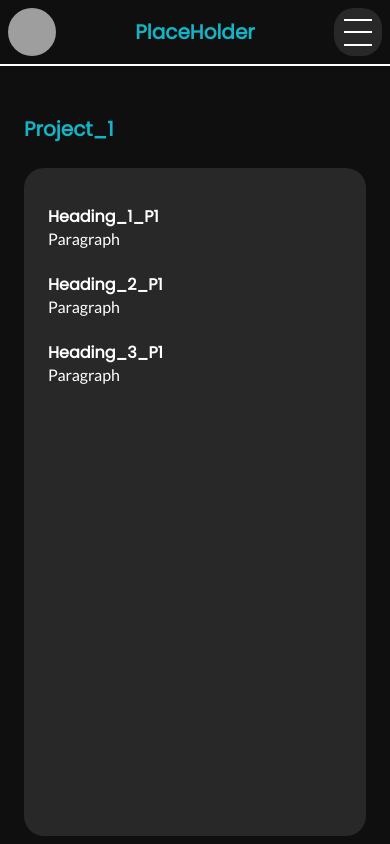
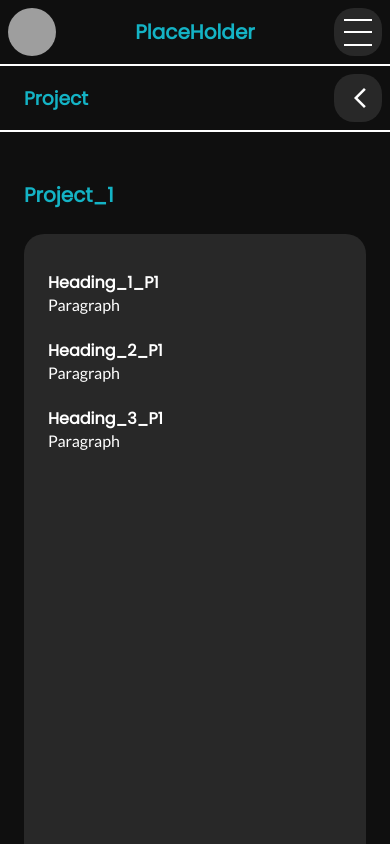
Before and after one commit to ChuzaWick420/Dashboard, a React (Vite) app: page /case_studies in a window 390 px wide. Built offline with nearby package versions, Linux system fonts and the light colour scheme; grey boxes are pictures that could not be loaded.

Commit message:
Added: mobile nav bar

```diff
--- a/src/pages/case_studies/case_studies.css
+++ b/src/pages/case_studies/case_studies.css
@@ -61,4 +61,54 @@
         display: flex;
         flex-direction: column;
     }
+
+    .study_mobile_nav {
+        display: grid;
+        grid-template-rows: auto var(--bar-size);
+
+        .bar {
+            --margin: calc(var(--vertical-separator) /(4* 2) - var(--bullet-size));
+            --buttons-width: calc(var(--vertical-separator) / 4 - 2* var(--margin));
+            height: calc(2* var(--margin) + var(--buttons-width));
+            display: flex;
+            flex-direction: row;
+            align-items: center;
+
+            h3 {
+                padding-inline: var(--internal-padding);
+                flex-grow: 1;
+            }
+
+            .study_burger {
+                background-color: var(--secondary);
+                color: var(--text-color);
+                display: grid;
+                aspect-ratio: 1;
+                place-items: center;
+                height: var(--buttons-width);
+                margin: var(--margin);
+                border-radius: var(--border);
+                position: relative;
+
+                span {
+                    width: 0.5rem;
+                }
+
+                .burger_line_1, .burger_line_2 {
+                    width: 60%;
+                    background-color: var(--text-color);
+                    height: var(--bar-size);
+                    position: absolute;
+                }
+
+                .burger_line_1 {
+                    transform: rotate(45deg);
+                }
+
+                .burger_line_2 {
+                    transform: rotate(-45deg);
+                }
+            }
+        }
+    }
 }
--- a/src/pages/case_studies/case_studies.jsx
+++ b/src/pages/case_studies/case_studies.jsx
@@ -96,6 +96,59 @@ function StudyNav (props) {
 
 }
 
+function MobileNav (props) {
+    let windowWidth = useContext(windowSize);
+
+    const [activeIcon, setActiveIcon] = useState(
+        <span className="material-symbols-outlined">
+            arrow_back_ios
+        </span>
+    );
+
+    const [isActive, setActive] = useState(false);
+
+    useEffect(()=>{
+        if (isActive == true)
+            setActiveIcon(
+                <>
+                    <div className="burger_line_1"></div>
+                    <div className="burger_line_2"></div>
+                </>
+            );
+        else
+            setActiveIcon(
+                <span className="material-symbols-outlined">
+                    arrow_back_ios
+                </span>
+            );
+    }, [isActive]);
+
+    switch (windowWidth) {
+        case 425:
+            return (
+                <div className="study_mobile_nav">
+                    <div className="bar">
+                        <h3 className="important_text">Project</h3>
+                        <div className="study_burger" onClick={()=>{
+                            //toggle the states
+                            setActive((pre)=>{
+                                return !pre;
+                            });
+                        }}>
+                            {activeIcon}
+                        </div>
+                    </div>
+                    <div className="separator"></div>
+                </div>
+            );
+
+        default:
+            return (
+                <></>
+            );
+    }
+}
+
 function Case_Studies() {
 
     const studies_meta = [
@@ -125,6 +178,9 @@ function Case_Studies() {
 
     return (
         <div className="case_studies_container">
+
+            <MobileNav projects={projectNames} meta_gen={getProjectHeadings} />
+
             <div className="study_list">
                 <ProjectContainer proj={projectNames[0]} content={[
                     [
```
